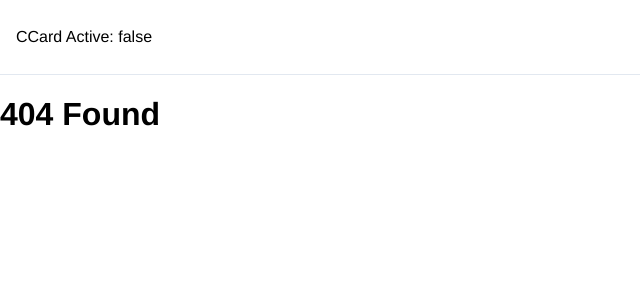
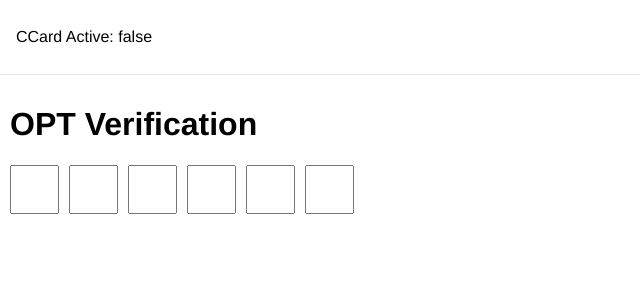
Before and after one commit to msvairam/angular_basic, an Angular app: page /opt-verification in a window 1280 px wide. Before the commit this address had no page. Shown: the top 300 px of the page, without its empty margins (0-640 px from the left). Built offline with nearby package versions, Linux system fonts and the light colour scheme.

Commit message:
OTP Verification Feature

```diff
--- /dev/null
+++ b/projects/domains/opt-verification/opt-verification.ts
@@ -0,0 +1,18 @@
+import { Component, ChangeDetectionStrategy, signal } from '@angular/core';
+
+import { OTPInput } from '../../lib-view/otp-input/otp-input';
+import { OTPInputData } from '../../lib-view/otp-input/otp-input-data';
+
+@Component({
+    selector: 'app-opt-verify',
+    imports: [OTPInput],
+    providers: [OTPInputData],
+    template: `
+    <h1>OPT Verification</h1>
+        <app-otp-input [length]="length()" />
+    `,
+    changeDetection: ChangeDetectionStrategy.OnPush,
+})
+export class OPTVerification {
+    protected length = signal(6);
+}
--- a/projects/domains/user-form/user-form-data.ts
+++ b/projects/domains/user-form/user-form-data.ts
@@ -1,4 +1,4 @@
-import { Injectable, signal, computed } from '@angular/core';
+import { Injectable, signal } from '@angular/core';
 import { form, required, schema, apply, email, applyEach } from '@angular/forms/signals';
 
 import { UserForm, Profile, Interest, Settings } from './user-form.model';
--- /dev/null
+++ b/projects/lib-view/otp-input/otp-input-data.ts
@@ -0,0 +1,22 @@
+import { Injectable, signal, linkedSignal, computed } from '@angular/core';
+
+@Injectable()
+export class OTPInputData {
+  private readonly length = signal(0);
+
+  private digits = linkedSignal<string[]>(() => Array(this.length()).fill(''));
+
+  public otp = computed(() => this.digits());
+
+  public setLength(length: number): void {
+    this.length.set(length);
+  }
+
+  public setDigit(updatedVal: string, i: number): void {
+    this.digits.update((val) => val.map((d, ind) => (ind == i ? updatedVal : d)));
+  }
+
+  public fill(pasted: string): void {
+    this.digits.set(new Array(this.length()).fill('').map((_, i) => pasted[i] ?? ''));
+  }
+}
--- /dev/null
+++ b/projects/lib-view/otp-input/otp-input.ts
@@ -0,0 +1,134 @@
+import {
+  Component,
+  ChangeDetectionStrategy,
+  input,
+  inject,
+  computed,
+  viewChildren,
+  ElementRef,
+  effect,
+} from '@angular/core';
+
+import { OTPInputData } from './otp-input-data';
+
+@Component({
+  selector: 'app-otp-input',
+  template: `
+    @for (otp of otps(); track $index; let i = $index) {
+      <input
+        #cell
+        type="text"
+        name="{{ $index }}-otp-field"
+        inputmode="numeric"
+        [value]="otp"
+        [class.filled]="otp !== ''"
+        [class.error]="false"
+        (keydown)="onKeyDown($event, i)"
+        (input)="onInput($event, i)"
+        (paste)="onPaste($event)"
+        (focus)="onFocus(i)"
+      />
+    }
+  `,
+  styles: `
+    :host {
+      display: flex;
+      flex-direction: row;
+      gap: 10px;
+    }
+    input {
+      height: 35px;
+      width: 35px;
+      padding: 5px;
+      text-align: center;
+
+      .filled {
+      }
+    }
+  `,
+  changeDetection: ChangeDetectionStrategy.OnPush,
+})
+export class OTPInput {
+  protected otpData = inject(OTPInputData);
+
+  public readonly length = input.required<number>();
+  protected readonly cells = viewChildren<ElementRef<HTMLInputElement>>('cell');
+
+  protected otps = computed(() => this.otpData.otp());
+
+  // Events
+  onKeyDown(event: KeyboardEvent, i: number) {
+    if (event.key === 'Backspace') {
+      event.preventDefault();
+
+      this.otpData.setDigit('', i);
+      if (i > 0) {
+        this.cells()[i - 1].nativeElement.focus();
+      }
+      return;
+    }
+
+    if (event.key === 'ArrowLeft') {
+      event.preventDefault();
+
+      if (i > 0) {
+        this.cells()[i - 1].nativeElement.focus();
+      }
+      return;
+    }
+
+    if (event.key === 'ArrowRight') {
+      event.preventDefault();
+
+      if (i < this.length() - 1) {
+        this.cells()[i + 1].nativeElement.focus();
+      }
+      return;
+    }
+
+    const isPaste = (event.ctrlKey || event.metaKey) && event.key === 'v';
+    const isCopy = (event.ctrlKey || event.metaKey) && event.key === 'c';
+    const isSelect = (event.ctrlKey || event.metaKey) && event.key === 's';
+
+    if (isPaste || isCopy || isSelect) return;
+
+    if (!/^\d$/.test(event.key) && !['Tab'].includes(event.key)) {
+      event.preventDefault();
+    }
+  }
+
+  onInput(event: Event, i: number): void {
+    const input = event.target as HTMLInputElement;
+    const val = input.value;
+    const digit = val.replace(/\D/g, '').slice(-1);
+
+    this.otpData.setDigit(digit, i);
+
+    input.value = digit;
+
+    if (digit && i < this.otps().length - 1) {
+      this.cells()[i + 1].nativeElement.focus();
+    }
+  }
+
+  onPaste(event: ClipboardEvent): void {
+    event.preventDefault();
+    const pasted =
+      event.clipboardData?.getData('text').replace(/\D/g, '').slice(0, this.length()) ?? '';
+
+    if (!pasted) return;
+
+    this.otpData.fill(pasted);
+  }
+
+  onFocus(i: number): void {
+    this.cells()[i].nativeElement.select();
+  }
+
+  constructor() {
+    effect(() => {
+        const _length =  this.length();
+        this.otpData.setLength(_length);
+    });
+  }
+}
--- a/src/app/app.css
+++ b/src/app/app.css
@@ -22,4 +22,5 @@
     flex: 1;
     min-height: 0;
     overflow: hidden;
+    padding: 10px;
 }
--- a/src/app/app.routes.ts
+++ b/src/app/app.routes.ts
@@ -81,6 +81,10 @@ export const routes: Routes = [
         loadComponent: () => import('../../projects/domains/user-form/user-form').then(m => m.UserForm),
     },
     {
+        path: 'opt-verification',
+        loadComponent: () => import('../../projects/domains/opt-verification/opt-verification').then(m => m.OPTVerification)
+    },
+    {
         path: '**',
         loadComponent: () => import('../../projects/domains/shared/no-found/no-found').then(m => m.NoFound),
         title: '404 Error',
```
